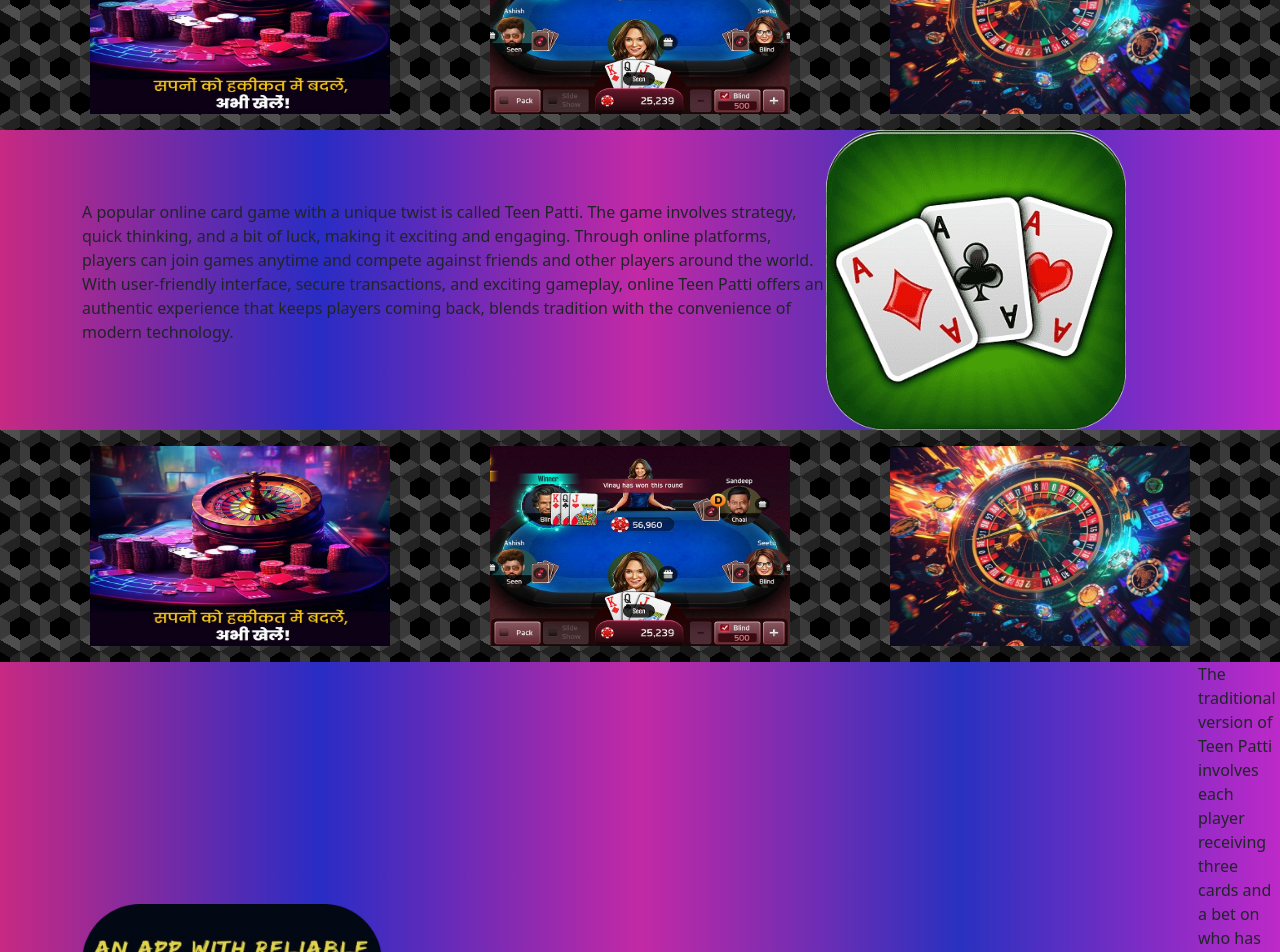
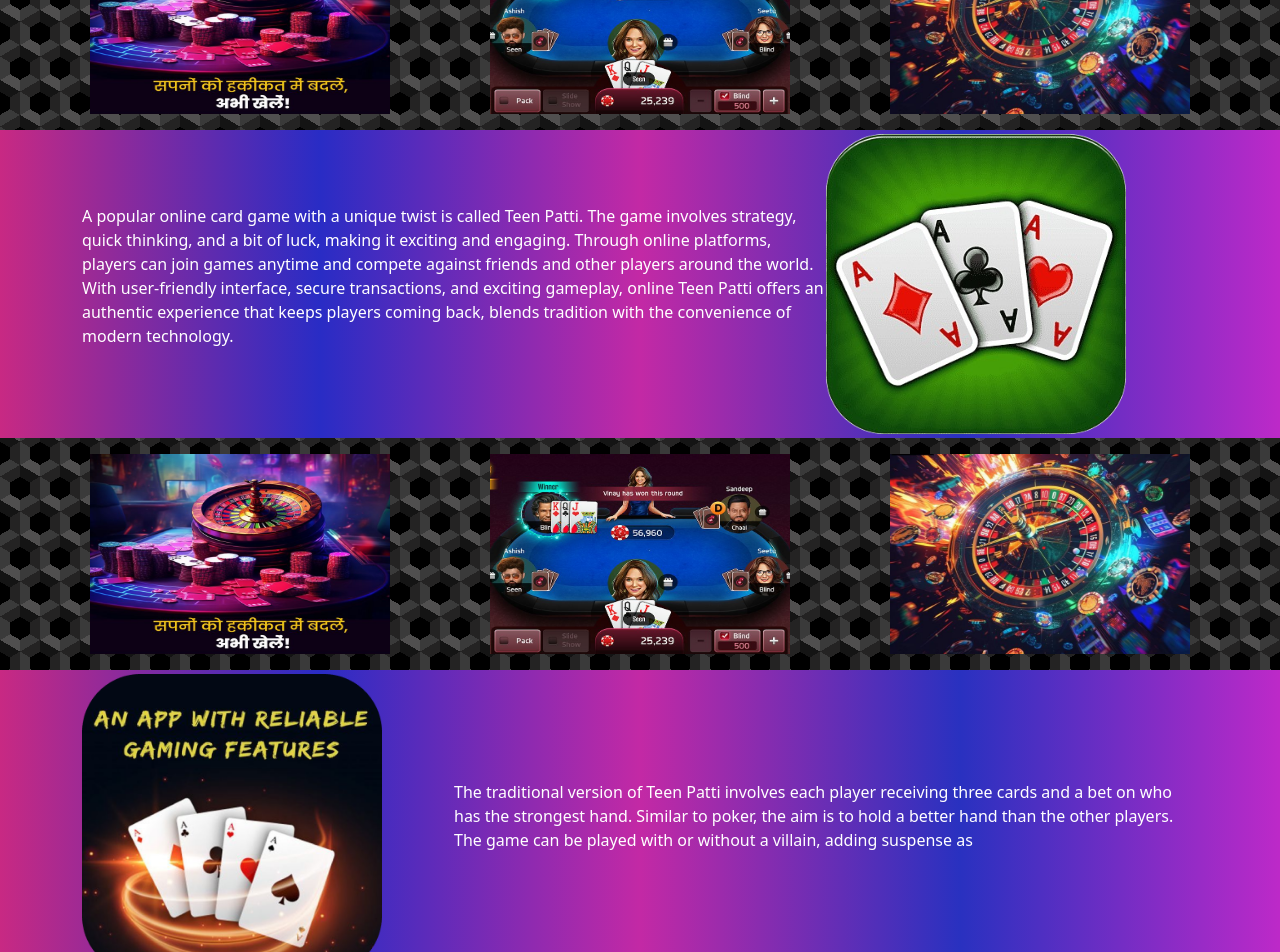
Before and after one commit to gautam0904/Rummy-club, a React (Vite) app: page / in a window 1280 px wide. Shown: the part 900-1852 px from the top of the page. Built offline with nearby package versions, Linux system fonts and the light colour scheme.

Commit message:
img done

```diff
--- a/src/components/content.tsx
+++ b/src/components/content.tsx
@@ -4,12 +4,12 @@ const Content = () => {
   const [currentIndex, setCurrentIndex] = useState(0);
 
   const images = [
-    'public/image-1.jpg',
-    'public/image-2.jpg',
-    'public/image-3.jpg',
-    'public/image-4.jpg',
-    'public/image-5.jpg',
-    'public/image-6.jpg',
+    '/image-1.jpg',
+    '/image-2.jpg',
+    '/image-3.jpg',
+    '/image-4.jpg',
+    '/image-5.jpg',
+    '/image-6.jpg',
   ];
 
   const nextSlide = () => {
@@ -73,35 +73,35 @@ const Content = () => {
       </div>
 
       <div className="raw mt-3 content-gradiant d-flex align-items-center">
-        <div className="raw d-flex container align-items-center">
+        <div className="raw d-flex container align-items-center py-1">
           <div className='col-lg-8'>
             <p>
               A popular online card game with a unique twist is called Teen Patti. The game involves strategy, quick thinking, and a bit of luck, making it exciting and engaging. Through online platforms, players can join games anytime and compete against friends and other players around the world. With user-friendly interface, secure transactions, and exciting gameplay, online Teen Patti offers an authentic experience that keeps players coming back, blends tradition with the convenience of modern technology.
             </p>
           </div>
           <div className='col-lg-4'>
-            <img className='content-img img-fluid' src="../../public/three card.png" alt="" />
+            <img className='content-img img-fluid' src="/three card.png" alt="" />
           </div>
         </div>
 
       </div>
 
       <div className="mt-3 container  d-flex justify-content-between align-items-center">
-        <img className='three-img img-fluid mx-2 col-lg-4' src="../../public/Thampi Book.png" alt="" />
-        <img className='three-img img-fluid mx-2 col-lg-4' src="../../public/table.png" alt="" />
-        <img className='three-img img-fluid mx-2 col-lg-4' src="../../public/The most trustworthy.png" alt="" />
+        <img className='three-img img-fluid mx-2 col-lg-4' src="/Thampi Book.png" alt="" />
+        <img className='three-img img-fluid mx-2 col-lg-4' src="/table.png" alt="" />
+        <img className='three-img img-fluid mx-2 col-lg-4' src="/The most trustworthy.png" alt="" />
       </div>
 
-
       <div className="raw mt-3 content-gradiant d-flex align-items-center">
-        <div className="raw d-flex container align-items-center">
+        <div className="raw d-flex container align-items-center py-1">
           <div className='col-lg-4'>
-            <img className='content-img img-fluid' src="../../public/Be a master.png" alt="" />
+            <img className='content-img img-fluid' src="/Be a master.png" alt="" />
           </div>
-          <div className='col-lg-8'></div>
-          <p>
-            The traditional version of Teen Patti involves each player receiving three cards and a bet on who has the strongest hand. Similar to poker, the aim is to hold a better hand than the other players. The game can be played with or without a villain, adding suspense as …
-          </p>
+          <div className='col-lg-8'>
+            <p>
+            The traditional version of Teen Patti involves each player receiving three cards and a bet on who has the strongest hand. Similar to poker, the aim is to hold a better hand than the other players. The game can be played with or without a villain, adding suspense as
+            </p>
+          </div>
         </div>
       </div>
     </div>
--- a/src/index.css
+++ b/src/index.css
@@ -154,6 +154,7 @@ html,#root {
 
 .content-gradiant{
   background: linear-gradient(to right, #C82983, #292CC5, #C329A5, #2931C0, #BD29C8);
+  color: #fff;
 }
 
 .footer{
```
